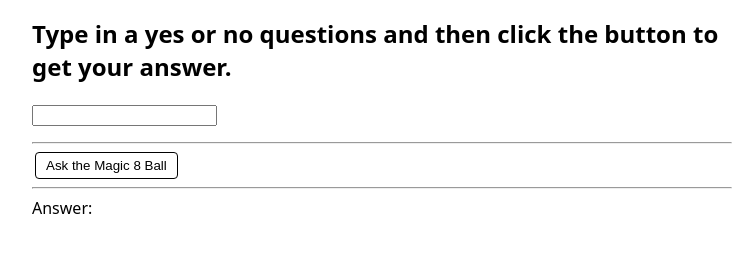
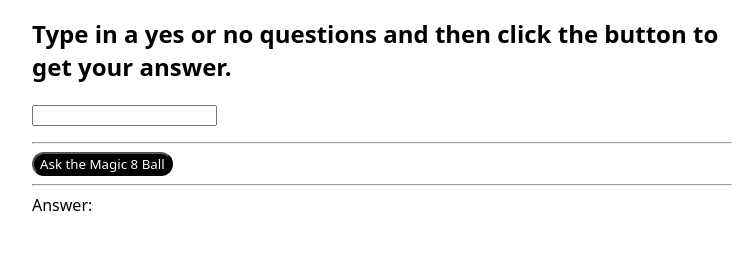
Before and after one commit to cs20-fatist13/magic-8-ball-functions, a plain HTML site: page index.html in a window 1280 px wide. Shown: the part 111-364 px from the top of the page, without its empty margins (258-1007 px from the left). Drawn offline with Linux system fonts and the light colour scheme.

Commit message:
Update style.css

```diff
--- a/style.css
+++ b/style.css
@@ -6,10 +6,10 @@ body {
     Oxygen, Ubuntu, Cantarell, "Open Sans", "Helvetica Neue", sans-serif;
 }
 button {
-  background: #fff;
-  border: 1px solid #000000;
-  border-radius: 4px;
-  padding: 5px 10px;
-  margin: 0 3px;
-  cursor: pointer;
+  font-family: system-ui, -apple-system, BlinkMacSystemFont, "Segoe UI", Roboto,
+    Oxygen, Ubuntu, Cantarell, "Open Sans", "Helvetica Neue", sans-serif;
+  color: #ffffff;
+  background-color: #000000;
+  color: #ffffff;
+  border-radius: 20px;
 }
```
